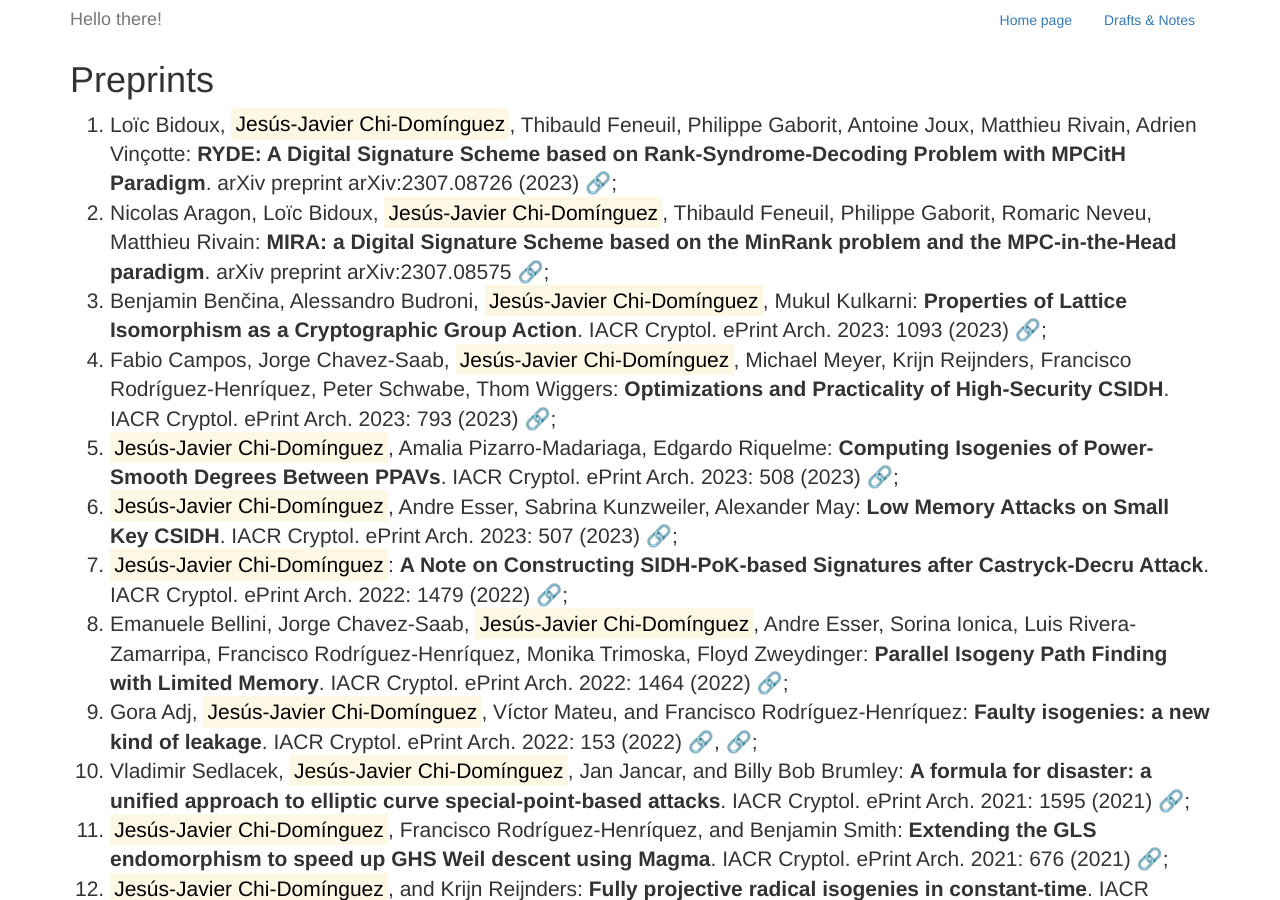
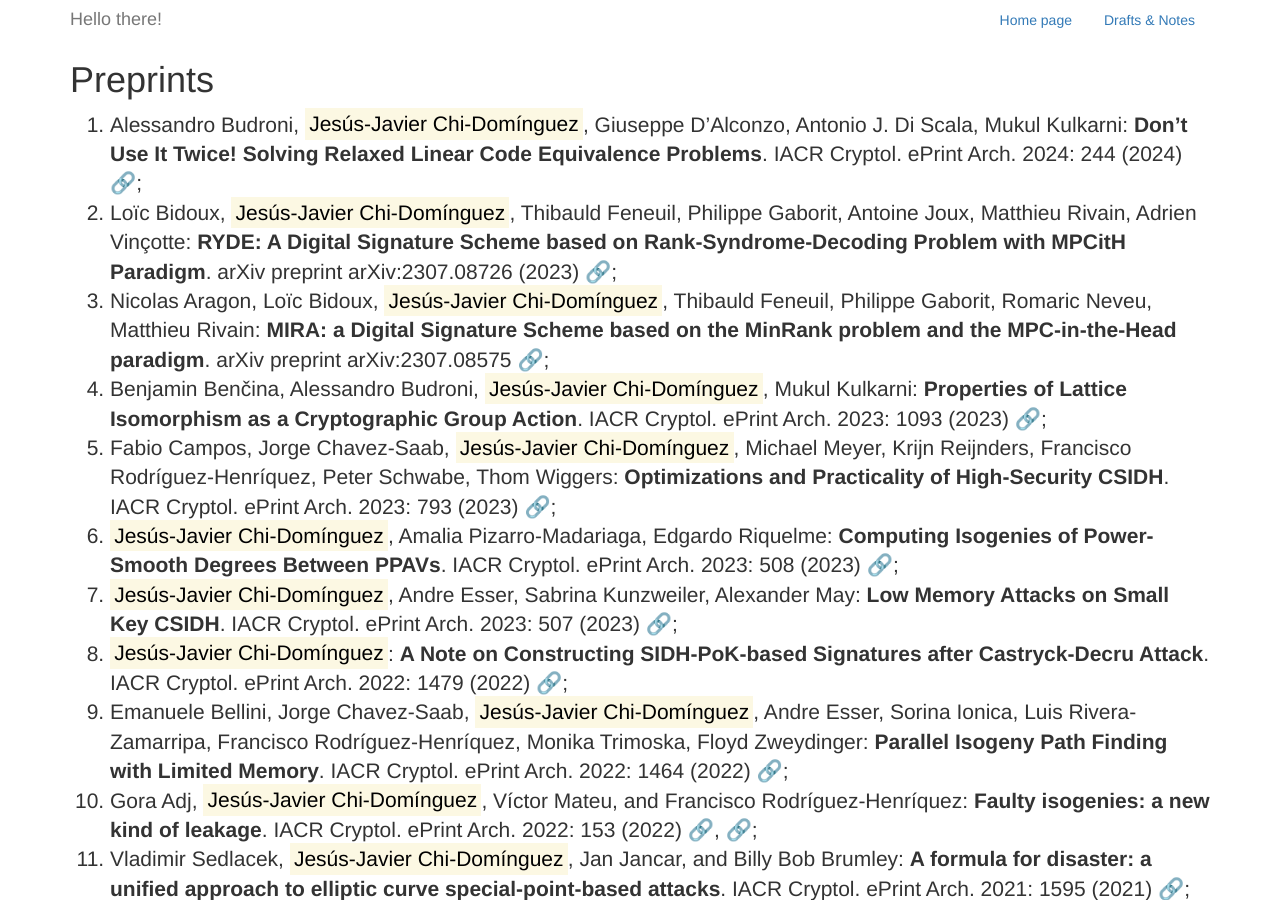
Before and after one commit to JJChiDguez/JJChiDguez.github.io, a Jekyll site: the page built from docs/preprints.md, in a window 1280 px wide and 900 px high. Built offline with Jekyll 4.4.1, drawn with Linux system fonts in a browser that asks for light colours.

```diff
--- a/docs/preprints.md
+++ b/docs/preprints.md
@@ -6,22 +6,23 @@ filename: preprints.md
 
 # Preprints
 
-1. Lo&iuml;c Bidoux, <mark>Jes&uacute;s-Javier Chi-Dom&iacute;nguez</mark>, Thibauld Feneuil, Philippe Gaborit, Antoine Joux, Matthieu Rivain, Adrien Vin&ccedil;otte: **RYDE: A Digital Signature Scheme based on Rank-Syndrome-Decoding Problem with MPCitH Paradigm**. arXiv preprint arXiv:2307.08726 (2023) [&#128279;](https://arxiv.org/abs/2307.08726);
-2. Nicolas Aragon, Lo&iuml;c Bidoux, <mark>Jes&uacute;s-Javier Chi-Dom&iacute;nguez</mark>, Thibauld Feneuil, Philippe Gaborit, Romaric Neveu, Matthieu Rivain: **MIRA: a Digital Signature Scheme based on the MinRank problem and the MPC-in-the-Head paradigm**. arXiv preprint arXiv:2307.08575 [&#128279;](https://arxiv.org/abs/2307.08575);
-3. Benjamin Ben&#269;ina, Alessandro Budroni, <mark>Jes&uacute;s-Javier Chi-Dom&iacute;nguez</mark>, Mukul Kulkarni: **Properties of Lattice Isomorphism as a Cryptographic Group Action**. IACR Cryptol. ePrint Arch. 2023: 1093 (2023) [&#128279;](https://eprint.iacr.org/2023/1093);
-4. Fabio Campos, Jorge Chavez-Saab, <mark>Jes&uacute;s-Javier Chi-Dom&iacute;nguez</mark>, Michael Meyer, Krijn Reijnders, Francisco Rodr&iacute;guez-Henr&iacute;quez, Peter Schwabe, Thom Wiggers: **Optimizations and Practicality of High-Security CSIDH**. IACR Cryptol. ePrint Arch. 2023: 793 (2023) [&#128279;](https://eprint.iacr.org/2023/793);
-5. <mark>Jes&uacute;s-Javier Chi-Dom&iacute;nguez</mark>, Amalia Pizarro-Madariaga, Edgardo Riquelme: **Computing Isogenies of Power-Smooth Degrees Between PPAVs**. IACR Cryptol. ePrint Arch. 2023: 508 (2023) [&#128279;](https://eprint.iacr.org/2023/508);
-6. <mark>Jes&uacute;s-Javier Chi-Dom&iacute;nguez</mark>, Andre Esser, Sabrina Kunzweiler, Alexander May: **Low Memory Attacks on Small Key CSIDH**. IACR Cryptol. ePrint Arch. 2023: 507 (2023) [&#128279;](https://eprint.iacr.org/2023/507);
-7. <mark>Jes&uacute;s-Javier Chi-Dom&iacute;nguez</mark>: **A Note on Constructing SIDH-PoK-based Signatures after Castryck-Decru Attack**. IACR Cryptol. ePrint Arch. 2022: 1479 (2022) [&#128279;](https://eprint.iacr.org/2022/1479);
-8. Emanuele Bellini, Jorge Chavez-Saab, <mark>Jes&uacute;s-Javier Chi-Dom&iacute;nguez</mark>, Andre Esser, Sorina Ionica, Luis Rivera-Zamarripa, Francisco Rodr&iacute;guez-Henr&iacute;quez, Monika Trimoska, Floyd Zweydinger: **Parallel Isogeny Path Finding with Limited Memory**. IACR Cryptol. ePrint Arch. 2022: 1464 (2022) [&#128279;](https://eprint.iacr.org/2022/1464);
-9. Gora Adj, <mark>Jes&uacute;s-Javier Chi-Dom&iacute;nguez</mark>, V&iacute;ctor Mateu, and Francisco Rodr&iacute;guez-Henr&iacute;quez: **Faulty isogenies: a new kind of leakage**. IACR Cryptol. ePrint Arch. 2022: 153 (2022) [&#128279;](https://eprint.iacr.org/2022/153), [&#128279;](https://arxiv.org/abs/2202.04896);
-10. Vladimir Sedlacek, <mark>Jes&uacute;s-Javier Chi-Dom&iacute;nguez</mark>, Jan Jancar, and Billy Bob Brumley: **A formula for disaster: a unified approach to elliptic curve special-point-based attacks**. IACR Cryptol. ePrint Arch. 2021: 1595 (2021) [&#128279;](https://eprint.iacr.org/2021/1595);
-11. <mark>Jes&uacute;s-Javier Chi-Dom&iacute;nguez</mark>, Francisco Rodr&iacute;guez-Henr&iacute;quez, and Benjamin Smith: **Extending the GLS endomorphism to speed up GHS Weil descent using Magma**. IACR Cryptol. ePrint Arch. 2021: 676 (2021) [&#128279;](https://eprint.iacr.org/2021/676);
-12. <mark>Jes&uacute;s-Javier Chi-Dom&iacute;nguez</mark>, and Krijn Reijnders: **Fully projective radical isogenies in constant-time**. IACR Cryptol. ePrint Arch. 2021: 259 (2021) [&#128279;](https://eprint.iacr.org/2021/259);
-13. Jorge Ch&aacute;vez-Saab, <mark>Jes&uacute;s-Javier Chi-Dom&iacute;nguez</mark>, Samuel Jaques, and Francisco Rodr&iacute;guez-Henr&iacute;quez: **The SQALE of CSIDH: Square-root v&eacute;lu Quantum-resistant isogeny Action with Low Exponents**. IACR Cryptol. ePrint Arch. 2020: 1520 (2020) [&#128279;](https://eprint.iacr.org/2020/1520);
-14. Gora Adj, <mark>Jes&uacute;s-Javier Chi-Dom&iacute;nguez</mark>, and Francisco Rodr&iacute;guez-Henr&iacute;quez: **Karatsuba-based square-root Vélu’s formulas applied to two isogeny-based protocols**. IACR Cryptol. ePrint Arch. 2020: 1109 (2020) [&#128279;](https://eprint.iacr.org/2020/1109);
-15. Dmitry Belyavsky, Billy Bob Brumley, <mark>Jes&uacute;s-Javier Chi-Dom&iacute;nguez</mark>, Luis Rivera-Zamarripa, and Igor Ustinov: **Set It and Forget It! Turnkey ECC for Instant Integration**. CoRR abs/2007.11481 (2020) [&#128279;](https://arxiv.org/abs/2007.11481);
-16. Sohaib ul Hassan, Iaroslav Gridin, Ignacio M. Delgado-Lozano, Cesar Pereida Garc&iacute;a, <mark>Jes&uacute;s-Javier Chi-Dom&iacute;nguez</mark>, Alejandro Cabrera Aldaya, and Billy Bob Brumley: **D&eacute;j&agrave; Vu: Side-Channel Analysis of Mozilla's NSS**. CoRR abs/2008.06004 (2020) [&#128279;](https://arxiv.org/abs/2008.06004);
-17. <mark>Jes&uacute;s-Javier Chi-Dom&iacute;nguez</mark>, and Francisco Rodr&iacute;guez-Henr&iacute;quez: **Optimal strategies for CSIDH**. IACR Cryptol. ePrint Arch. 2020: 417 (2020) [&#128279;](https://eprint.iacr.org/2020/417);
-18. Daniel Cervantes-V&aacute;zquez, Mathilde Chenu, <mark>Jes&uacute;s-Javier Chi-Dom&iacute;nguez</mark>, Luca De Feo, Francisco Rodr&iacute;guez-Henr&iacute;quez, and Benjamin Smith: **Stronger and Faster Side-Channel Protections for CSIDH**. IACR Cryptol. ePrint Arch. 2019: 837 (2019) [&#128279;](https://eprint.iacr.org/2019/837), [&#128279;](https://arxiv.org/abs/1907.08704);
-19. Gora Adj, Daniel Cervantes-V&aacute;zquez, <mark>Jes&uacute;s-Javier Chi-Dom&iacute;nguez</mark>, Alfred Menezes, and Francisco Rodr&iacute;guez-Henr&iacute;quez: **On the cost of computing isogenies between supersingular elliptic curves**. IACR Cryptol. ePrint Arch. 2018: 313 (2018) [&#128279;](https://eprint.iacr.org/2018/313);
+1. Alessandro Budroni, <mark>Jes&uacute;s-Javier Chi-Dom&iacute;nguez</mark>, Giuseppe D'Alconzo, Antonio J. Di Scala, Mukul Kulkarni: **Don’t Use It Twice! Solving Relaxed Linear Code Equivalence Problems**. IACR Cryptol. ePrint Arch. 2024: 244 (2024) [&#128279;](https://eprint.iacr.org/2024/244);
+2. Lo&iuml;c Bidoux, <mark>Jes&uacute;s-Javier Chi-Dom&iacute;nguez</mark>, Thibauld Feneuil, Philippe Gaborit, Antoine Joux, Matthieu Rivain, Adrien Vin&ccedil;otte: **RYDE: A Digital Signature Scheme based on Rank-Syndrome-Decoding Problem with MPCitH Paradigm**. arXiv preprint arXiv:2307.08726 (2023) [&#128279;](https://arxiv.org/abs/2307.08726);
+3. Nicolas Aragon, Lo&iuml;c Bidoux, <mark>Jes&uacute;s-Javier Chi-Dom&iacute;nguez</mark>, Thibauld Feneuil, Philippe Gaborit, Romaric Neveu, Matthieu Rivain: **MIRA: a Digital Signature Scheme based on the MinRank problem and the MPC-in-the-Head paradigm**. arXiv preprint arXiv:2307.08575 [&#128279;](https://arxiv.org/abs/2307.08575);
+4. Benjamin Ben&#269;ina, Alessandro Budroni, <mark>Jes&uacute;s-Javier Chi-Dom&iacute;nguez</mark>, Mukul Kulkarni: **Properties of Lattice Isomorphism as a Cryptographic Group Action**. IACR Cryptol. ePrint Arch. 2023: 1093 (2023) [&#128279;](https://eprint.iacr.org/2023/1093);
+5. Fabio Campos, Jorge Chavez-Saab, <mark>Jes&uacute;s-Javier Chi-Dom&iacute;nguez</mark>, Michael Meyer, Krijn Reijnders, Francisco Rodr&iacute;guez-Henr&iacute;quez, Peter Schwabe, Thom Wiggers: **Optimizations and Practicality of High-Security CSIDH**. IACR Cryptol. ePrint Arch. 2023: 793 (2023) [&#128279;](https://eprint.iacr.org/2023/793);
+6. <mark>Jes&uacute;s-Javier Chi-Dom&iacute;nguez</mark>, Amalia Pizarro-Madariaga, Edgardo Riquelme: **Computing Isogenies of Power-Smooth Degrees Between PPAVs**. IACR Cryptol. ePrint Arch. 2023: 508 (2023) [&#128279;](https://eprint.iacr.org/2023/508);
+7. <mark>Jes&uacute;s-Javier Chi-Dom&iacute;nguez</mark>, Andre Esser, Sabrina Kunzweiler, Alexander May: **Low Memory Attacks on Small Key CSIDH**. IACR Cryptol. ePrint Arch. 2023: 507 (2023) [&#128279;](https://eprint.iacr.org/2023/507);
+8. <mark>Jes&uacute;s-Javier Chi-Dom&iacute;nguez</mark>: **A Note on Constructing SIDH-PoK-based Signatures after Castryck-Decru Attack**. IACR Cryptol. ePrint Arch. 2022: 1479 (2022) [&#128279;](https://eprint.iacr.org/2022/1479);
+9. Emanuele Bellini, Jorge Chavez-Saab, <mark>Jes&uacute;s-Javier Chi-Dom&iacute;nguez</mark>, Andre Esser, Sorina Ionica, Luis Rivera-Zamarripa, Francisco Rodr&iacute;guez-Henr&iacute;quez, Monika Trimoska, Floyd Zweydinger: **Parallel Isogeny Path Finding with Limited Memory**. IACR Cryptol. ePrint Arch. 2022: 1464 (2022) [&#128279;](https://eprint.iacr.org/2022/1464);
+10. Gora Adj, <mark>Jes&uacute;s-Javier Chi-Dom&iacute;nguez</mark>, V&iacute;ctor Mateu, and Francisco Rodr&iacute;guez-Henr&iacute;quez: **Faulty isogenies: a new kind of leakage**. IACR Cryptol. ePrint Arch. 2022: 153 (2022) [&#128279;](https://eprint.iacr.org/2022/153), [&#128279;](https://arxiv.org/abs/2202.04896);
+11. Vladimir Sedlacek, <mark>Jes&uacute;s-Javier Chi-Dom&iacute;nguez</mark>, Jan Jancar, and Billy Bob Brumley: **A formula for disaster: a unified approach to elliptic curve special-point-based attacks**. IACR Cryptol. ePrint Arch. 2021: 1595 (2021) [&#128279;](https://eprint.iacr.org/2021/1595);
+12. <mark>Jes&uacute;s-Javier Chi-Dom&iacute;nguez</mark>, Francisco Rodr&iacute;guez-Henr&iacute;quez, and Benjamin Smith: **Extending the GLS endomorphism to speed up GHS Weil descent using Magma**. IACR Cryptol. ePrint Arch. 2021: 676 (2021) [&#128279;](https://eprint.iacr.org/2021/676);
+13. <mark>Jes&uacute;s-Javier Chi-Dom&iacute;nguez</mark>, and Krijn Reijnders: **Fully projective radical isogenies in constant-time**. IACR Cryptol. ePrint Arch. 2021: 259 (2021) [&#128279;](https://eprint.iacr.org/2021/259);
+14. Jorge Ch&aacute;vez-Saab, <mark>Jes&uacute;s-Javier Chi-Dom&iacute;nguez</mark>, Samuel Jaques, and Francisco Rodr&iacute;guez-Henr&iacute;quez: **The SQALE of CSIDH: Square-root v&eacute;lu Quantum-resistant isogeny Action with Low Exponents**. IACR Cryptol. ePrint Arch. 2020: 1520 (2020) [&#128279;](https://eprint.iacr.org/2020/1520);
+15. Gora Adj, <mark>Jes&uacute;s-Javier Chi-Dom&iacute;nguez</mark>, and Francisco Rodr&iacute;guez-Henr&iacute;quez: **Karatsuba-based square-root Vélu’s formulas applied to two isogeny-based protocols**. IACR Cryptol. ePrint Arch. 2020: 1109 (2020) [&#128279;](https://eprint.iacr.org/2020/1109);
+16. Dmitry Belyavsky, Billy Bob Brumley, <mark>Jes&uacute;s-Javier Chi-Dom&iacute;nguez</mark>, Luis Rivera-Zamarripa, and Igor Ustinov: **Set It and Forget It! Turnkey ECC for Instant Integration**. CoRR abs/2007.11481 (2020) [&#128279;](https://arxiv.org/abs/2007.11481);
+17. Sohaib ul Hassan, Iaroslav Gridin, Ignacio M. Delgado-Lozano, Cesar Pereida Garc&iacute;a, <mark>Jes&uacute;s-Javier Chi-Dom&iacute;nguez</mark>, Alejandro Cabrera Aldaya, and Billy Bob Brumley: **D&eacute;j&agrave; Vu: Side-Channel Analysis of Mozilla's NSS**. CoRR abs/2008.06004 (2020) [&#128279;](https://arxiv.org/abs/2008.06004);
+18. <mark>Jes&uacute;s-Javier Chi-Dom&iacute;nguez</mark>, and Francisco Rodr&iacute;guez-Henr&iacute;quez: **Optimal strategies for CSIDH**. IACR Cryptol. ePrint Arch. 2020: 417 (2020) [&#128279;](https://eprint.iacr.org/2020/417);
+19. Daniel Cervantes-V&aacute;zquez, Mathilde Chenu, <mark>Jes&uacute;s-Javier Chi-Dom&iacute;nguez</mark>, Luca De Feo, Francisco Rodr&iacute;guez-Henr&iacute;quez, and Benjamin Smith: **Stronger and Faster Side-Channel Protections for CSIDH**. IACR Cryptol. ePrint Arch. 2019: 837 (2019) [&#128279;](https://eprint.iacr.org/2019/837), [&#128279;](https://arxiv.org/abs/1907.08704);
+20. Gora Adj, Daniel Cervantes-V&aacute;zquez, <mark>Jes&uacute;s-Javier Chi-Dom&iacute;nguez</mark>, Alfred Menezes, and Francisco Rodr&iacute;guez-Henr&iacute;quez: **On the cost of computing isogenies between supersingular elliptic curves**. IACR Cryptol. ePrint Arch. 2018: 313 (2018) [&#128279;](https://eprint.iacr.org/2018/313);
```
Also changed, not shown: docs/index.md (+2 -8 lines), docs/notes.md (+4 -1 lines), docs/publications.md (+15 -13 lines), docs/slides.md (+1 -1 lines), docs/Gemfile.lock, docs/figures/icons/twitter.svg, 6 other files.
